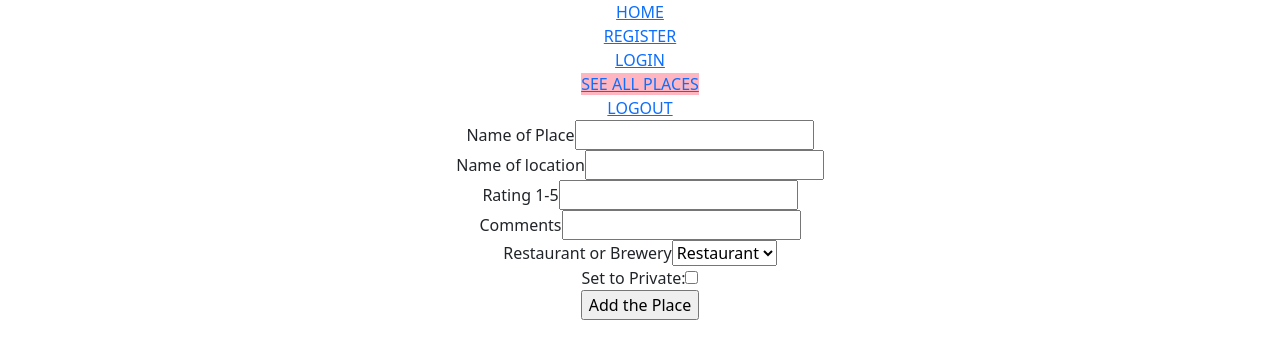
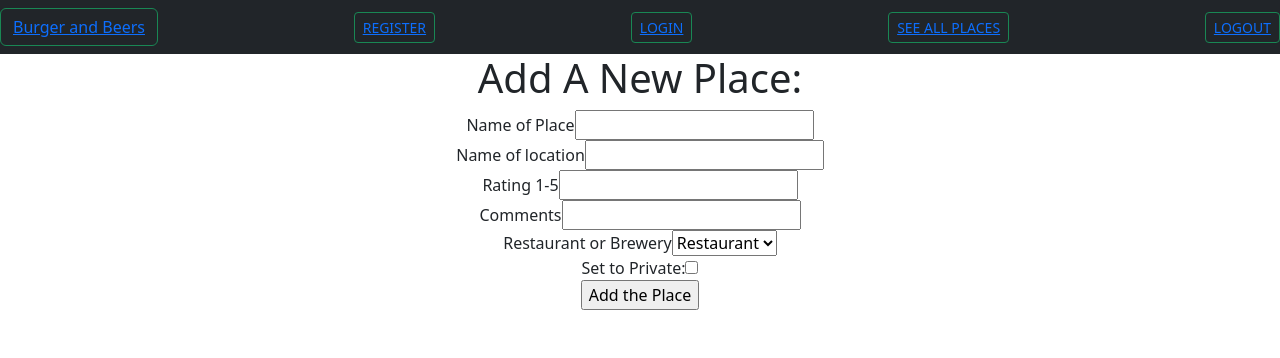
Before and after one commit to mickey-40/burgers_and_beers_frontend, a React (Create React App) app: page /places/add in a window 1280 px wide. Shown: the top 358 px of the page. Built offline with nearby package versions, Linux system fonts and the light colour scheme; no server answers.

Commit message:
logout works and adding a new place

```diff
--- a/src/App.js
+++ b/src/App.js
@@ -38,7 +38,7 @@ export default function App() {
   const addPlace = (place) => {
     const copyPlaces = [...this.places]
     copyPlaces.unshift(place)
-    this.setPlaces({
+    setPlaces({
       name: '',
       location: '',
       rating: '',
@@ -46,6 +46,10 @@ export default function App() {
       imageURL:'',
       private:''
     })
+    navigate('places')
+
+
+
   }
 
   const loginUser = async (e) => {
@@ -113,6 +117,7 @@ export default function App() {
   }
 
   const logoutUser=async(e)=>{
+    console.log('logout user')
     e.preventDefault();
     const url = baseUrl +'/api/v1/user/logout'
 
@@ -127,7 +132,7 @@ export default function App() {
           return []
         }
       }).then(data => {
-        getPlaces()
+        setPlaces([])
         navigate("places")
 
       })
@@ -148,10 +153,10 @@ export default function App() {
         <Route path="/" element={<Home />}/>
         <Route path="register" element={<RegisterUser register={register} />}/>
         <Route path="login" element={<LoginUser loginUser={loginUser} />}/>
-        <Route path="logout" element={<LogoutUser logoutUser={logoutUser} />}/>
+        <Route path="logout" element={<LogoutUser setPlaces={setPlaces} logoutUser={logoutUser} />}/>
         <Route path="places" element={<PlacesContainer places={places} />}/>
-        <Route path="/places/:id" element={<PlaceView />}/>
-        <Route path="places/add" element={<AddPlace addplaces={addPlace} places={places}/>}/>
+        <Route path="places/:id" element={<PlaceView />}/>
+        <Route path="places/add" element={<AddPlace loginUser={loginUser} addplaces={addPlace} places={places}/>}/>
 
         {/* not mandatory to put a "/" at the beginning of a route */}
 
--- a/src/components/AddPlace.jsx
+++ b/src/components/AddPlace.jsx
@@ -1,121 +1,97 @@
-import React, { Component } from "react"
+import React, { useState } from "react"
 // import {Button, Col, Form, Row} from 'react-bootstrap'
+import {useNavigate} from 'react-router-dom'
 
 let baseURL = 'http://localhost:8000'
 
-class AddPlace extends Component {
-  constructor(props){
-    super(props)
-    this.state = {
-      name: '',
-      location: '',
-      rating: 0,
+export default function AddPlace(props) {
+  const navigate = useNavigate()
 
-      comments:'',
-      imageURL:'',
-      private:false,
-
-    }
-  }
+  const [name, setName] = useState('')
+  const [location, setLocation]= useState('')
+  const [rating, setRating]= useState(0)
+  const [likes, setLikes]= useState('0')
+  const [comments, setComments]= useState('')
+  const [imageURL, setImageURL]= useState('')
+  const [privateUse, setPrivateUse]= useState(false)
 
 
-  // addPlace = (place) => {
-  //   const copyPlaces = [...this.props.places]
-  //   copyPlaces.unshift(place)
-  //   this.setState({
-  //     name: '',
-  //     location: '',
-  //     rating: 0,
-  //     likes: 0,
-  //     comments:'',
-  //     imageURL:'',
-  //     private:false
-  //   })
-  // }
-  handleNameChange = (event) => {
-    this.setState({
-      name: event.target.value,
-    })
-  }
 
-  handleLocationChange = (event) => {
-    this.setState({
-      location: event.target.value,
-    })
-  }
-
-  handleRatingChange = (event) => {
-    this.setState({
-      rating: event.target.value,
-    })
-  }
-
-  // handlelikesChange = (event) => {
-  //   this.setState({
-  //     likes: event.target.value,
+  // const handleNameChange = (event) => {
+  //   this.setName({
+  //     name: event.target.value,
   //   })
   // }
 
-  handleCommentsChange = (event) => {
-    this.setState({
-      comments: event.target.value,
-    })
-  }
+  // const handleLocationChange = (event) => {
+  //   this.setState({
+  //     location: event.target.value,
+  //   })
+  // }
 
-  handleImageURLChange = (event) => {
-    this.setState({
-      imageURL: event.target.value,
-    })
-  }
+  // const handleRatingChange = (event) => {
+  //   this.setState({
+  //     rating: event.target.value,
+  //   })
+  // }
 
-  handlePrivateChange = (event) => {
-    this.setState({
-      private: event.target.value,
-    })
-  }
-  handleSubmit = (event) => {
-    event.preventDefault()
+  // // handlelikesChange = (event) => {
+  // //   this.setState({
+  // //     likes: event.target.value,
+  // //   })
+  // // }
+
+  // const handleCommentsChange = (event) => {
+  //   this.setState({
+  //     comments: event.target.value,
+  //   })
+  // }
+
+  // const handleImageURLChange = (event) => {
+  //   this.setState({
+  //     imageURL: event.target.value,
+  //   })
+  // }
+
+  // const handlePrivateChange = (event) => {
+  //   this.setState({
+  //     private: event.target.value,
+  //   })
+  // }
+  const handleSubmit = (event) => {
+    console.log(props)
+
+    const places ={name,location,rating,likes,comments,imageURL,privateUse}
     fetch(baseURL + '/api/v1/places/', {
       method: 'POST',
-      body: JSON.stringify({
-        name: this.state.name,
-        location: this.state.location,
-        rating: this.state.rating,
-
-        comments: this.state.comments,
-        imageURL: this.state.imageURL,
-        private: this.state.private
-      }),
+      credentials: "include",
+      body: JSON.stringify(places),
       headers: {
         'Content-Type': 'application/json'
       }
     }).then (res => res.json())
       .then (resJson => {
        console.log('AddPlace - resJson', resJson)
-        this.props.addPlace(resJson)
-        this.setState({
-          name: '',
-          location: '',
-          rating: '',
+       navigate('places')
 
-          comments:'',
-          imageURL:'',
-          private:'',
 
-        })
+
+
     }).catch (error => console.error({'Error': error}))
 
+
   }
-  render(){
+
   return (
     <>
-      <form onSubmit={this.handleSubmit}>
+      <h1>Add A New Place:</h1>
+      <form onSubmit={handleSubmit}>
           <label htmlFor="name">Name of Place</label>
             <input
               type="text"
               id="name"
               name="name"
-              onChange={this.handleNameChange}
+              onChange={(e)=> setName(e.target.value)}
               /><br/>
 
               <label htmlFor="location">Name of location</label>
@@ -123,8 +99,8 @@ class AddPlace extends Component {
                 type="text"
                 id="location"
                 name="location"
-                onChange={this.handleLocationChange}
-                value={this.state.location}
+                onChange={(e)=> setLocation(e.target.value)}
+                value={location}
                 /><br/>
 
               <label htmlFor="rating">Rating 1-5</label>
@@ -132,7 +108,7 @@ class AddPlace extends Component {
                 type="number"
                 id="rating"
                 name="rating"
-                onChange={this.handleRatingChange}
+                onChange={(e)=> setRating(e.target.value)}
                 /><br/>
 
               <label htmlFor="comments">Comments</label>
@@ -140,13 +116,13 @@ class AddPlace extends Component {
                 type="textarea"
                 id="comments"
                 name="comments"
-                onChange={this.handleCommentsChange}
+                onChange={(e)=> setComments(e.target.value)}
                 /><br/>
 
                 <label htmlFor="imageURL">Restaurant or Brewery </label>
                 <select
-                  value={this.state.imageURL}
-                  onChange={this.handleImageChange}
+                  value={imageURL}
+                  onChange={(e)=> setImageURL(e.target.value)}
                   >
                   <option value={'https://i.imgur.com/ehvIDCTl.jpg'}>Restaurant</option>
                   <option value={'https://i.imgur.com/WmCiEbS.jpeg'}>Brewery</option>
@@ -154,12 +130,11 @@ class AddPlace extends Component {
                 </select><br/>
 
                 <label htmlFor="private">Set to Private: </label>
-                <input value={this.state.private} type="checkbox" onChange={this.handlePrivateChange}/><br/>
+                <input
+                value={privateUse} type="checkbox"
+                onChange={(e)=> setPrivateUse(e.target.value)}/><br/>
                 <input type="submit" id="submit"  value="Add the Place"/>
         </form>
     </>
   );
   }
-}
-
-export default AddPlace;
--- a/src/components/LogoutUser.jsx
+++ b/src/components/LogoutUser.jsx
@@ -2,8 +2,13 @@
 
 
 import 'bootstrap/dist/css/bootstrap.min.css'
+import { useEffect } from 'react'
 
  function LogoutUser(props) {
+  console.log('props pass ', props)
+  useEffect(()=>{
+    props.setPlaces([])
+  },[])
   return(
     <div>
       <h1>You are logout.</h1>
--- a/src/components/NavBar.jsx
+++ b/src/components/NavBar.jsx
@@ -8,17 +8,20 @@ export default function NavBar() {
     }
 
     return(
-        <nav>
-          <Link to="/">HOME</Link><br/>
-          {/* NavLink comes with a bool called 'isActive'. True when clicked, false when not clicked */}
-          <NavLink to="register" style={({isActive})=> isActive ? activeStyle : undefined }>REGISTER</NavLink>
-          <br/>
-          <NavLink to="login" style={({isActive})=>isActive ? activeStyle : undefined }>LOGIN</NavLink>
-          <br/>
-          <NavLink to="places" style={({isActive})=>isActive ? activeStyle : undefined }>SEE ALL PLACES</NavLink>
-          <br/>
-          <NavLink to="logout" style={({isActive})=>isActive ? activeStyle : undefined }>LOGOUT</NavLink>
-          <br/>
+        <nav class="navbar navbar-dark bg-dark">
+
+                <button class="btn btn-outline-success" type="button"><Link to="/">Burger and Beers</Link></button>
+                {/* NavLink comes with a bool called 'isActive'. True when clicked, false when not clicked */}
+
+                <button class="btn btn-sm btn-outline-success" type="button"><NavLink to="register">REGISTER</NavLink></button>
+
+                <button class="btn btn-sm btn-outline-success" type="button"><NavLink to="login">LOGIN</NavLink></button>
+
+                <button class="btn btn-sm btn-outline-success" type="button"><NavLink to="places">SEE ALL PLACES</NavLink></button>
+
+                <button class="btn btn-sm btn-outline-success" type="button"><NavLink to="logout">LOGOUT</NavLink></button>
+
+
         </nav>
     )
 }
--- a/src/components/PlaceView.jsx
+++ b/src/components/PlaceView.jsx
@@ -32,14 +32,14 @@ const PlaceView = (props) => {
 
     return(
         <>
+            <img src={place.imageURL} alt=''></img>
+            <h1>Name: {place.name}</h1>
+            <h2>Location: {place.location}</h2>
+            <h2>Rating: {place.rating}</h2>
+            <h2>Likes: {place.likes}</h2>
+            <h2>Comments: {place.comments}</h2>
 
-            <h1>{place.name}</h1>
-            <h2>{place.location}</h2>
-            <h2>{place.rating}</h2>
-            <h2>{place.likes}</h2>
-            <h2>{place.comments}</h2>
-            <h2>{place.imageURL}</h2>
-            <h2>{place.private}</h2>
+            <h2>Private: {place.private}</h2>
         </>
     )
 }
--- a/src/components/PlacesContainer.jsx
+++ b/src/components/PlacesContainer.jsx
@@ -13,27 +13,33 @@ const PlacesContainer = (props) =>{
       <>
         <h2> Places List </h2>
         <Button variant='primary' onClick={()=>{navigate('add')}}>Add Place</Button>
-        < CardGroup>
+        <Row xs={1} md={3} className="g-4">
+
             { props.places.map((place, i) => {
                 return (
-
+                  <Col>
                   <Card key={place.id} style={{ width: '18rem'}}>
-                    <Card.Img variant="top" src={place.imageURL}/>
+                    <Card.Img variant="top" src={place.imageURL} style={{ height: '160px'}}/>
                     <Card.Body>
                       <Card.Title>{ place.name }</Card.Title>
+                      <Card.Text>
+                        Location:
+                      </Card.Text>
                       <Card.Text>
                         {place.location}
                       </Card.Text>
                       <Card.Text>
-                      { place.comments }
+                      Comments: { place.comments }
                       </Card.Text>
                       <Button variant="primary" onClick={()=>{navigate(`${place.id}`)}}>Show Place</Button>
                     </Card.Body>
                   </Card>
+                  </Col>
                 )
               })
             }
-            </CardGroup>
+
+        </Row>
       </>
     )
 }
```
